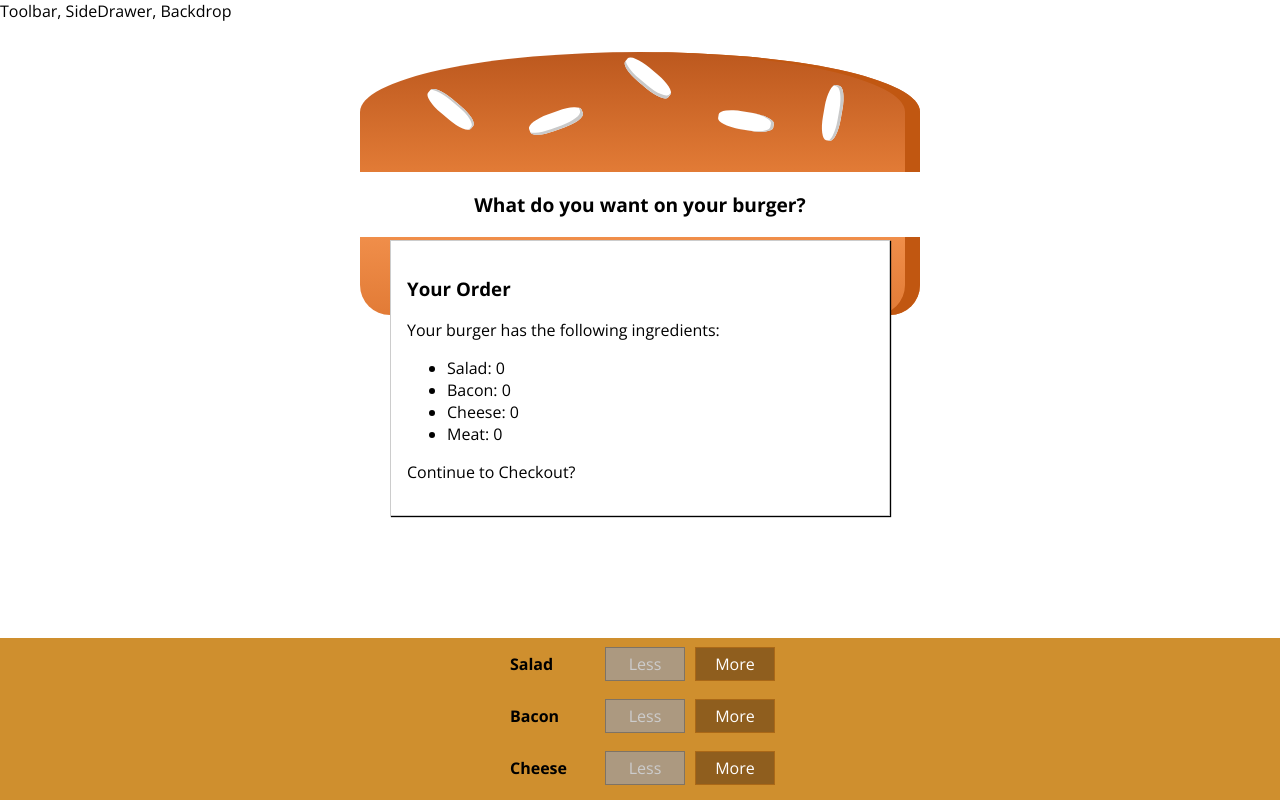
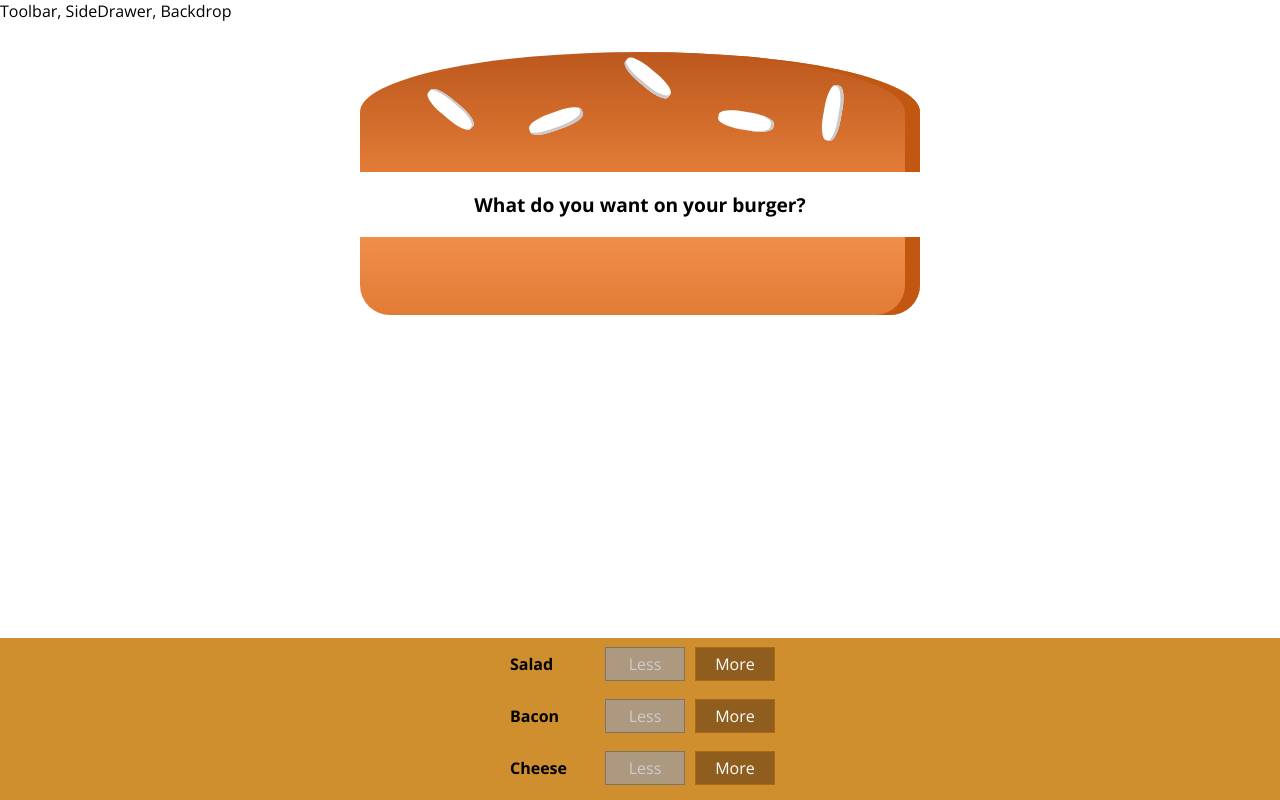
Before and after one commit to zarkle/burger-app, a React (Create React App) app: page / in a window 1280 px wide. Shown: the top 800 px of the page. Built offline with nearby package versions, Linux system fonts and the light colour scheme.

Commit message:
model only shows when Order button clicked

```diff
--- a/src/components/Burger/BuildControls/BuildControls.js
+++ b/src/components/Burger/BuildControls/BuildControls.js
@@ -21,7 +21,8 @@ const buildControls = (props) => (
     ))}
     <p>Burger Price: ${props.price.toFixed(2)}</p>
     <button className={styles.OrderButton}
-      disabled={!props.placeOrder}>ORDER BURGER</button>
+      disabled={!props.placeOrder}
+      onClick={props.ordered}>ORDER BURGER</button>
   </div>
 );
 
--- a/src/components/UI/Modal/Modal.js
+++ b/src/components/UI/Modal/Modal.js
@@ -2,7 +2,12 @@ import React from 'react';
 import styles from './Modal.module.css';
 
 const modal = (props) => (
-  <div className={styles.Modal}>
+  <div
+    className={styles.Modal}
+    style={{
+      transform: props.show ? 'translateY(0)' : 'translateY(-100vh)',
+      opacity: props.show ? '1': '0',
+    }}>
     {props.children}
   </div>
 );
--- a/src/containers/BurgerBuilder/BurgerBuilder.js
+++ b/src/containers/BurgerBuilder/BurgerBuilder.js
@@ -22,6 +22,7 @@ class BurgerBuilder extends Component {
     },
     totalPrice: 4,
     placeOrder: false,
+    purchased: false,
   }
 
   updateOrderState(ingredients) {
@@ -60,6 +61,10 @@ class BurgerBuilder extends Component {
     this.updateOrderState(updatedIngredients);
   };
 
+  purchasedHandler = () => {
+    this.setState({purchased: true})
+  }
+
   render() {
     const disabledInfo = {
       ...this.state.ingredients
@@ -69,7 +74,7 @@ class BurgerBuilder extends Component {
     }
     return(
       <Aux>
-        <Modal>
+        <Modal show={this.state.purchased}>
           <OrderSummary ingredients={this.state.ingredients} />
         </Modal>
         <Burger ingredients={this.state.ingredients} />
@@ -78,6 +83,7 @@ class BurgerBuilder extends Component {
           ingredientRemoved={this.removeIngredientHandler}
           disabled={disabledInfo}
           placeOrder={this.state.placeOrder}
+          ordered={this.purchasedHandler}
           price={this.state.totalPrice} />
       </Aux>
     );
```
